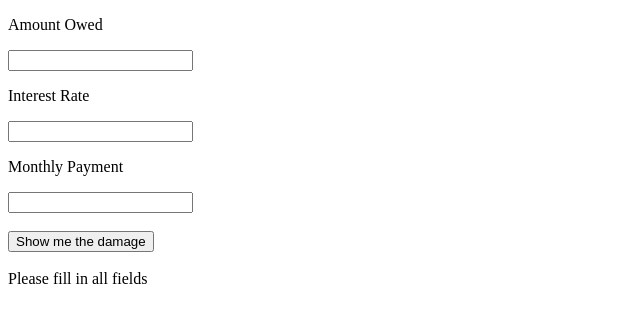
After one commit to dkent25104/SE266, a PHP site: page /Week1/CreditCard.php in a window 1280 px wide. The commit adds this page. Shown: the top 323 px of the page, without its empty margins (0-640 px from the left). Run offline with PHP 8.4, Linux system fonts and the light colour scheme.

Commit message:
Credit Card

```diff
--- /dev/null
+++ b/Week1/CreditCard.php
@@ -0,0 +1,77 @@
+<!DOCTYPE html>
+<html>
+    <head>
+        <meta charset="UTF-8">
+        <title>Credit Card</title>
+        <style type="text/css">
+            table {
+                border-collapse: collapse;
+            }
+            tr {
+                border-top: 1px solid salmon;
+            }
+            td {
+                padding: 10px;
+                padding-right: 50px;
+            }
+        </style>
+    </head>
+    <body>
+        <form name="moneyform" method="post">
+            <p>Amount Owed</p>
+            <input type="text" name="amount"><br>
+            <p>Interest Rate</p>
+            <input type="text" name="interest"><br>
+            <p>Monthly Payment</p>
+            <input type="text" name="monthly"><br><br>
+            <input type="submit" value="Show me the damage" name="submit"><br><br>
+        </form>
+        <?php
+            if (isset($_POST['amount']) && isset($_POST['interest']) && isset($_POST['monthly']))
+            {
+                if ($_POST['amount'] > 0 && $_POST['interest'] > 0 && $_POST['monthly'] > 0)
+                {
+                    $total = 0;
+                    $months = 0;
+                    $owed = $_POST['amount'];
+                    $interest = $_POST['interest'] / 100 / 12;
+                    $totalInterest = 0;
+                    $monthly = $_POST['monthly'];
+                    echo "<table><tr><td><b>Month</b></td><td><b>Interest Paid</b></td><td><b>Owed</b></td></tr>";
+                    while ($owed > 0)
+                    {
+                        $months++;
+                        $totalInterest = round($owed * $interest, 2);
+                        $owed += $totalInterest;
+
+                        if ($monthly < $owed)
+                        {
+                            $total += $monthly;
+                            $owed -= $monthly;
+
+                            echo "<tr><td>" . $months . "</td><td>$" . $totalInterest . "</td><td>$" . $owed . "</td></tr>";
+                        }
+                        else
+                        {
+                            $total += $owed;
+                            $owed = 0;
+
+                            echo "<tr><td>" . $months . "</td><td>$" . $totalInterest . "</td><td>$" . $owed . "</td></tr>";
+
+                        }
+                    }
+                    echo "</table><br>Total amount spent over " . $months . " months is $" . $total;
+
+                }
+                else
+                {
+                    echo "ERROR: Please fill in all fields";
+                }
+            }
+            else
+            {
+                echo "Please fill in all fields";
+            }
+        ?>
+    </body>
+</html>
--- a/index.html
+++ b/index.html
@@ -24,6 +24,10 @@
                 <td><a href="http://ict.neit.edu/008000162/public_html/SE266/SE266/Week1/FizzBuzz.php">Fizz Buzz</a></td>
                 <td><a href="http://ict.neit.edu/008000162/public_html/SE266/SE266/Week1/FizzBuzz.zip">Zip File</a></td>
             </tr>
+            <tr>
+                <td><a href="http://ict.neit.edu/008000162/public_html/SE266/SE266/Week1/CreditCard.php">Credit Card</a></td>
+                <td><a href="http://ict.neit.edu/008000162/public_html/SE266/SE266/Week1/CreditCard.zip">Zip File</a></td>
+            </tr>
         </table>
         <ul>
             <li><a href="https://github.com/dkent25104/SE266">Github account</a></li>
--- a/style.css
+++ b/style.css
@@ -3,10 +3,11 @@ html {
 }
 
 body {
-    width: 80%;
+    width: 75%;
     margin: 0px auto;
 }
 
 table {
     width: 50%;
+    float: left;
 }
```
Also changed, not shown: 1 other file.
